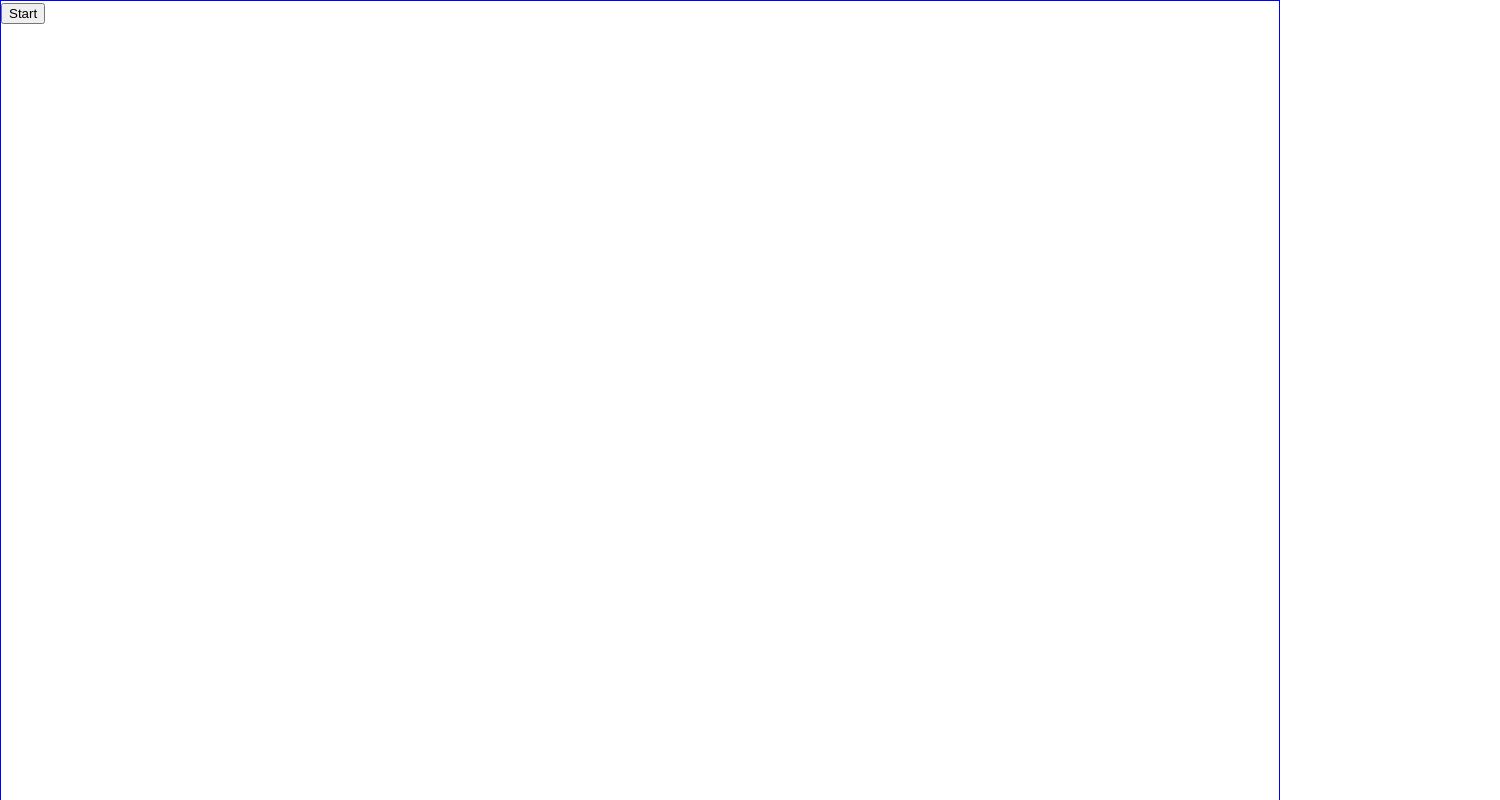
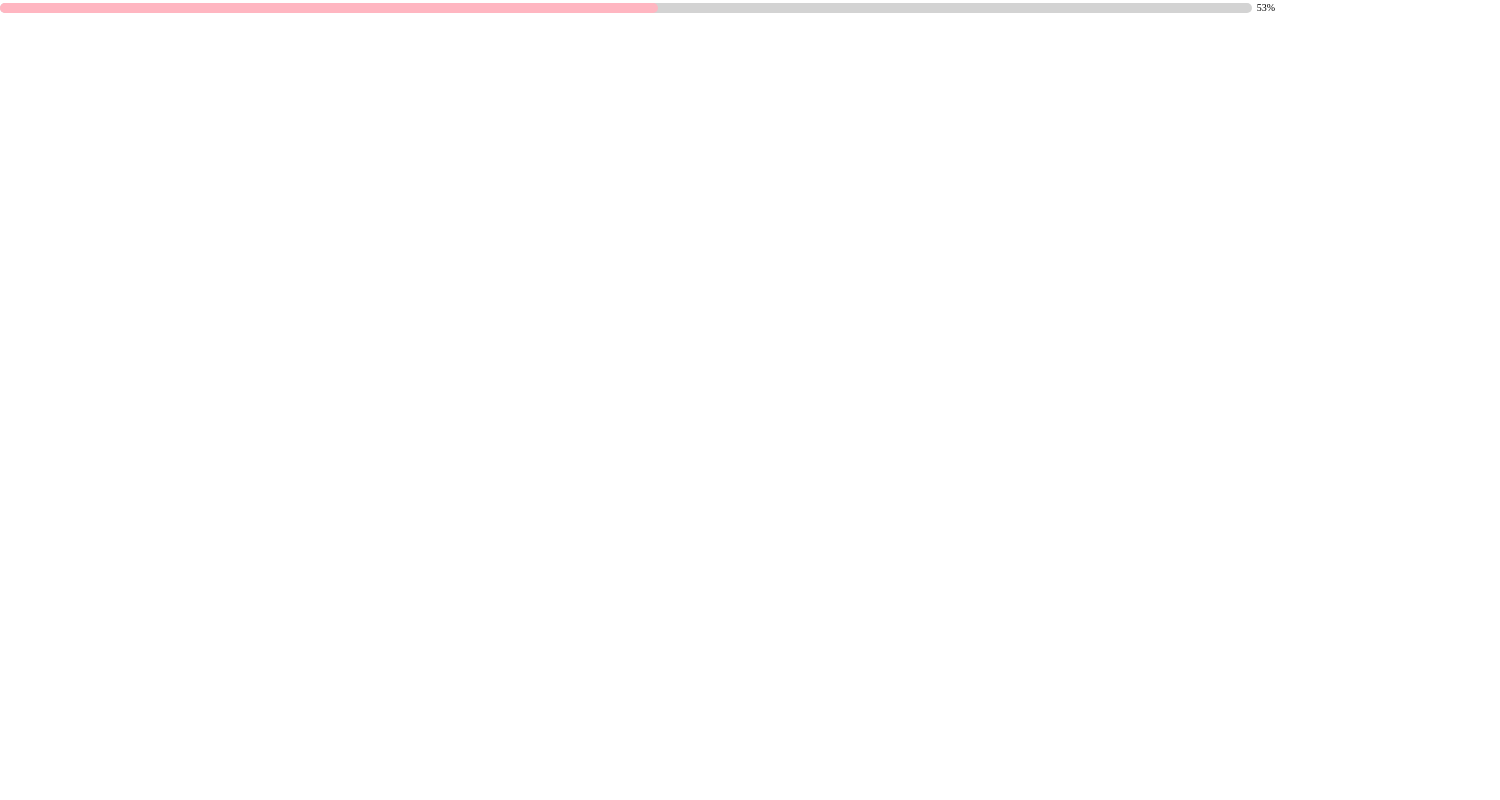
Before and after one commit to splNovikov/react-sandbox, a React (Create React App) app: page / in a window 1280 px wide. Shown: the top 800 px of the page, 1500 px wide, since content can reach past the window. Built offline with nearby package versions, Linux system fonts and the light colour scheme.

Commit message:
"Libtech"

```diff
--- a/src/components/App/App.scss
+++ b/src/components/App/App.scss
@@ -1,4 +1,3 @@
 .App {
-    border: 1px solid blue;
-    min-height: 100vh;
+  min-height: 100vh;
 }
--- a/src/components/App/App.tsx
+++ b/src/components/App/App.tsx
@@ -1,4 +1,4 @@
-import React, { FC } from 'react';
+import React, { FC } from "react";
 
 // import RerenderCounter from '../RerenderCounter/RerenderCounter';
 // import Box from '../Box/Box';
@@ -6,16 +6,17 @@ import React, { FC } from 'react';
 // import PureComponent from '../PureComponent/PureComponent';
 // import Timer from '../Timer/Timer';
 // import TimerUseTimeout from '../TimerUseTimeout/TimerUseTimeout';
-import Space from '../Rockets/Space/Space';
+// import Space from '../Rockets/Space/Space';
 
-import './App.scss';
-import { WindowListener } from '../WindowListener/WindowListener';
+import "./App.scss";
+import { WindowListener } from "../WindowListener/WindowListener";
+import LibTechDemo from "../LibTech/LibTechDemo";
 
 const App: FC = () => {
   return (
     <div className="App">
-      <Space />
-      <WindowListener event="click" handler={() => console.log('click')} />
+      <LibTechDemo />
+      <WindowListener event="click" handler={() => console.log("click")} />
     </div>
   );
 };
--- /dev/null
+++ b/src/components/LibTech/LibTech.scss
@@ -0,0 +1,27 @@
+$border-radius: 5px;
+
+.libtech {
+  display: flex;
+  flex-wrap: nowrap;
+  align-items: center;
+}
+
+.wrapper {
+  flex: 1 0 auto;
+  background-color: lightgray;
+  height: 10px;
+  border-radius: $border-radius;
+}
+
+.inner {
+  height: 100%;
+  background-color: lightpink;
+  border-radius: $border-radius;
+
+  transition: width 150ms linear;
+}
+
+.label {
+  font-size: 10px;
+  padding: 0 5px;
+}
--- /dev/null
+++ b/src/components/LibTech/LibTech.tsx
@@ -0,0 +1,26 @@
+import { ReactElement } from "react";
+
+import "./LibTech.scss";
+
+type LibTechProps = {
+  color?: string;
+  value: number;
+};
+
+const LibTech = ({ color, value }: LibTechProps): ReactElement => {
+  const innerStyle = {
+    backgroundColor: color,
+    width: value < 0 ? 0 : `${value}%`,
+  };
+
+  return (
+    <div className="libtech">
+      <div className="wrapper">
+        <div className="inner" style={innerStyle}></div>
+      </div>
+      <div className="label">{value}%</div>
+    </div>
+  );
+};
+
+export default LibTech;
--- /dev/null
+++ b/src/components/LibTech/LibTechDemo.tsx
@@ -0,0 +1,26 @@
+import { ReactElement, useEffect, useState } from "react";
+import LibTech from "./LibTech";
+
+const LibTechDemo = (): ReactElement => {
+  const [progress, setProgress] = useState(0);
+
+  useEffect(() => {
+    const timer = setInterval(() => {
+      setProgress((v) => {
+        const updV = v + 1;
+
+        if (updV === 100) {
+          clearInterval(timer);
+        }
+
+        return updV;
+      });
+    }, 150);
+
+    return () => clearInterval(timer);
+  }, []);
+
+  return <LibTech value={progress} />;
+};
+
+export default LibTechDemo;
```
